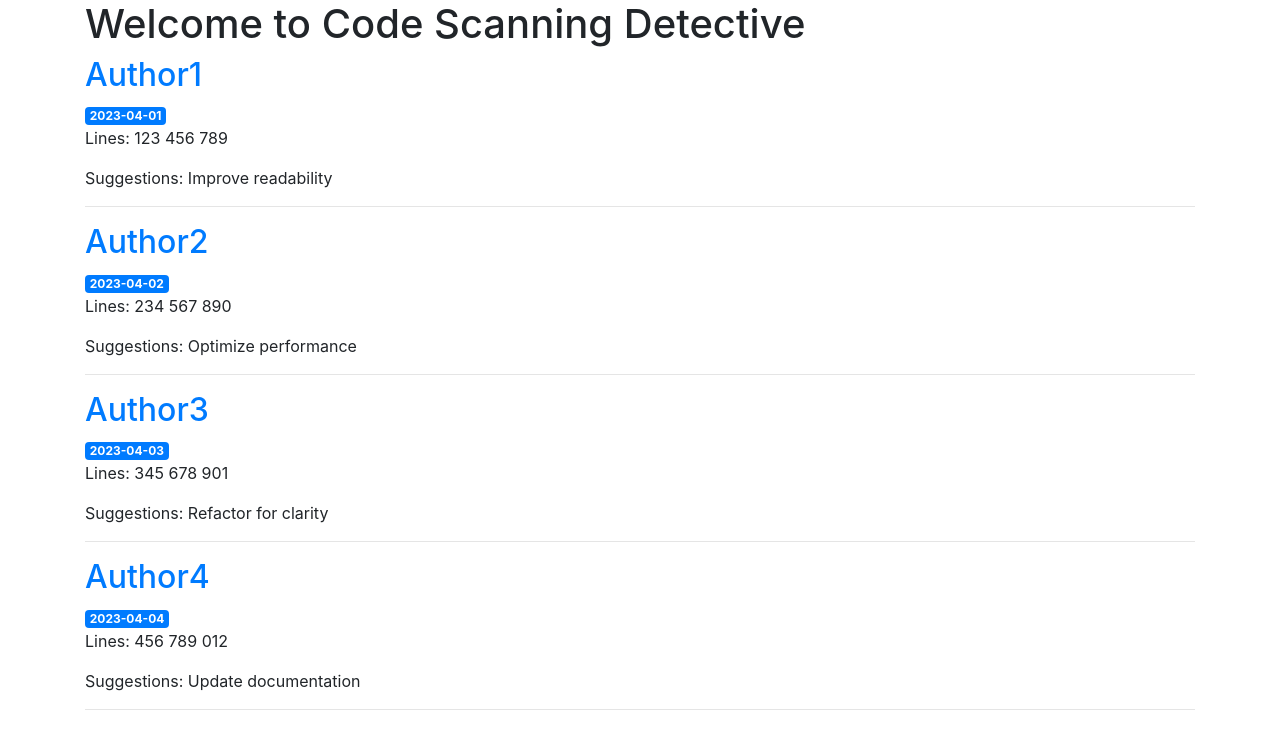
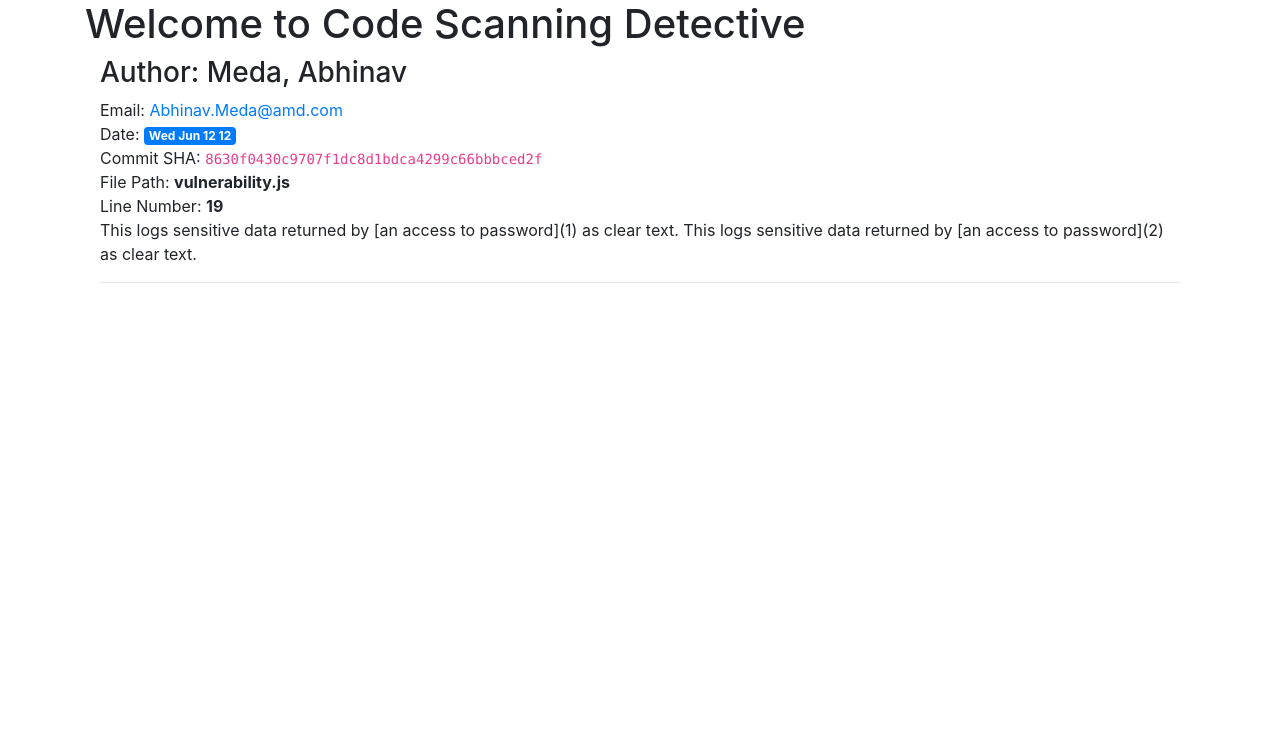
Before and after one commit to abhimeda/code_scanning_hackathon, a Flask app: page / in a window 1280 px wide. Shown: the part 56-800 px from the top of the page. Run offline with Flask 3, Linux system fonts and the light colour scheme; some libraries are stand-ins or nearby versions.

Commit message:
load json and add more css style

```diff
--- a/app.py
+++ b/app.py
@@ -1,15 +1,19 @@
+import json
+
 from flask import Flask, render_template
+
+import codeql_analyzer
 
 app = Flask(__name__)
 
 @app.route('/')
 def index():
-    # TEMPORARY DATA
+    # get data
+    file_path = 'authors.json'
 
-    posts = [
-        {"author": "Author1", "date": "2023-04-01", "lines": "123 456 789", "suggestions": "Improve readability"},
-        {"author": "Author2", "date": "2023-04-02", "lines": "234 567 890", "suggestions": "Optimize performance"},
-        {"author": "Author3", "date": "2023-04-03", "lines": "345 678 901", "suggestions": "Refactor for clarity"},
-        {"author": "Author4", "date": "2023-04-04", "lines": "456 789 012", "suggestions": "Update documentation"}
-    ]
+    # Open the file and load the data
+    posts = []
+    with open(file_path, 'r') as file:
+        posts = json.load(file)
+
     return render_template('index.html', posts=posts)
--- a/templates/index.html
+++ b/templates/index.html
@@ -2,15 +2,18 @@
 
 {% block content %}
     <h1>{% block title %}Welcome to Code Scanning Detective{% endblock %}</h1>
-    {% for post in posts %}
-        <div class="post">
-            <a href="#">
-                <h2>{{ post['author'] }}</h2>
-            </a>
-            <span class="badge badge-primary">{{ post['date'] }}</span>
-            <p>Lines: {{ post['lines'] }}</p>
-            <p>Suggestions: {{ post['suggestions'] }}</p>
-            <hr>
-        </div>
-    {% endfor %}
+    <div class="container">
+        {% for post in posts %}
+            <div class="post">
+                <h3>Author: {{ post['author'] }}</h3>
+                <div class="email">Email: <a href="mailto:{{ post['email'] }}">{{ post['email'] }}</a></div>
+                <div class="date">Date: <span class="badge badge-primary">{{ post['date'] }}</span></div>
+                <div class="commit">Commit SHA: <code>{{ post['sha'] }}</code></div>
+                <div class="file">File Path: <strong>{{ post['file_path'] }}</strong></div>
+                <div class="line">Line Number: <strong>{{ post['line'] }}</strong></div>
+                <p class="message">{{ post['message'] }}</p>
+                <hr>
+            </div>
+        {% endfor %}
+    </div>
 {% endblock %}
```
Also changed, not shown: static/css/style.css (+48 -0 lines).
